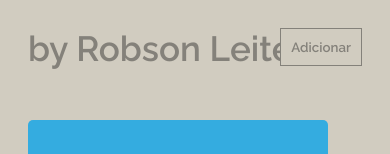
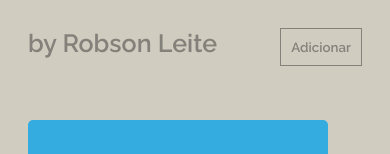
Before and after one commit to robsonluis2222/todo, a React (Vite) app: page / in a window 390 px wide. Shown: the top 154 px of the page. Built offline with nearby package versions, Linux system fonts and the light colour scheme.

Commit message:
first commit

```diff
--- a/src/App.css
+++ b/src/App.css
@@ -193,3 +193,9 @@ body{
   background-color: #84817a;
   border: 1px solid white;
 }
+
+@media (max-width: 768px) {
+  .title span{
+    font-size: 25px;
+  }
+}
```
